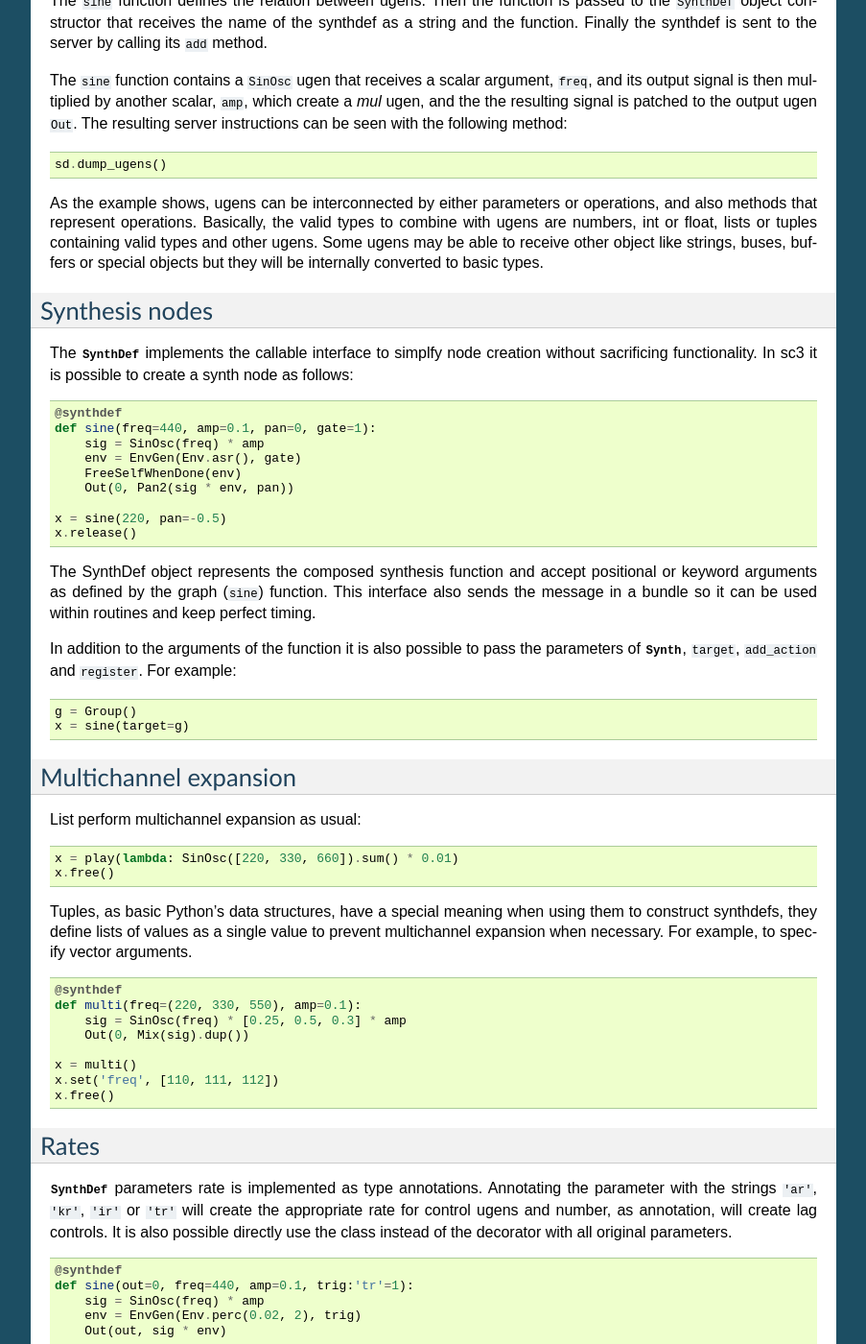
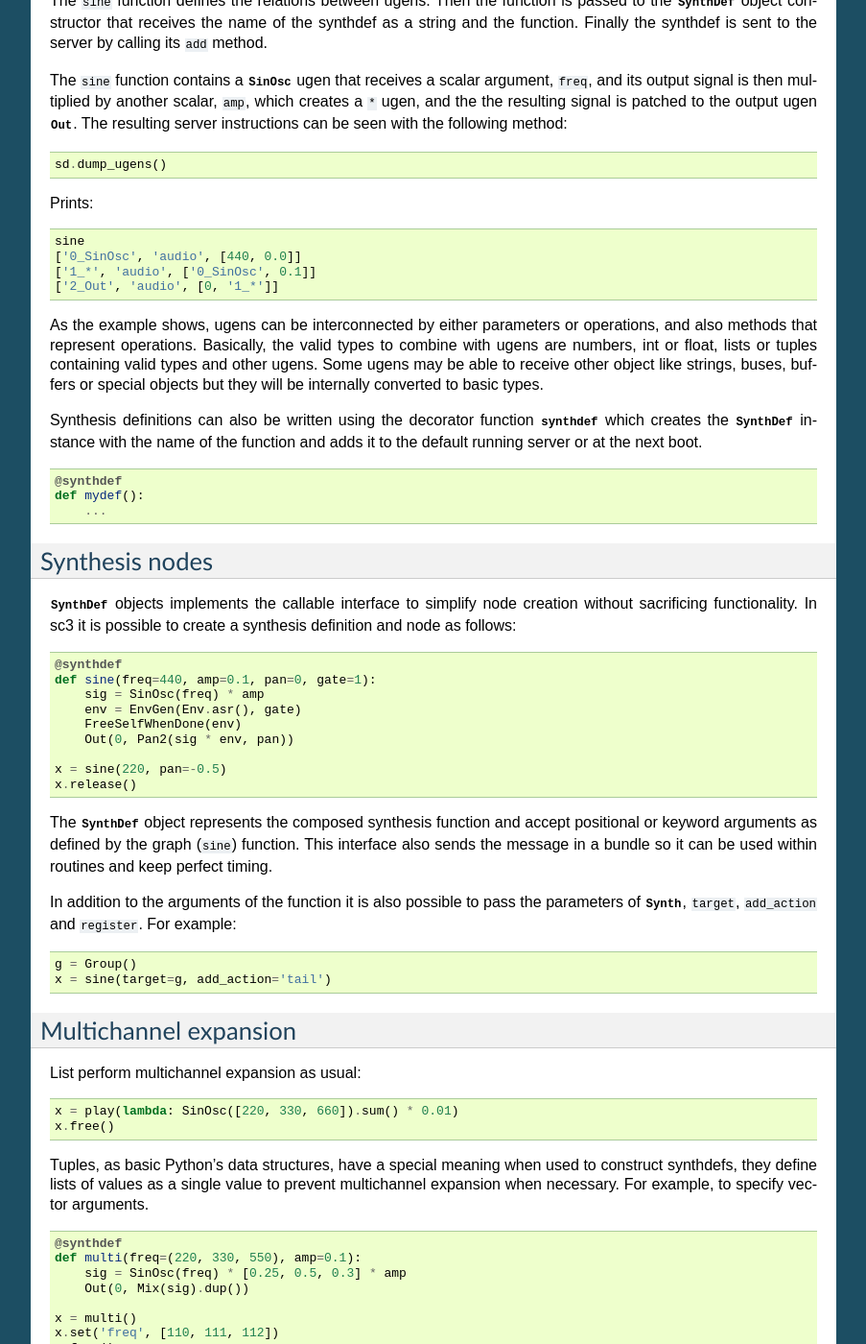
Before and after one commit to smrg-lm/sc3, a Sphinx documentation site: the page built from docs/source/intro/synthdef.rst, in a window 1280 px wide and 1400 px high, scrolled down 723 px. Shown: the whole window at 96% size, without its empty margins (198-1101 px from the left). Built offline with Sphinx 7.4.7, drawn with Linux system fonts in a browser that asks for light colours; some of the changed text lies outside the part shown.

Commit message:
Fixthedocs

```diff
--- a/docs/source/conf.py
+++ b/docs/source/conf.py
@@ -65,6 +65,7 @@ html_theme = 'default'
 html_static_path = ['_static']
 # html_theme = 'sphinx_rtd_theme'
 # html_logo = "images/picture.png"
+# html_theme_options = {}
 
 # -- Extensions configuration_ -----------------------------------------------
 
--- a/docs/source/intro/routine.rst
+++ b/docs/source/intro/routine.rst
@@ -14,7 +14,7 @@ Instances of routines are created as shown below, their only argument is a
 function or generator function (a function that define yield statements).
 When its generator iterator is exhausted routines raise a
 :class:`StopStream<sc3.base.stream.StopStream>` exception which is a subclass
-of ``StopIteration``.
+of `StopIteration`.
 
 ::
 
--- a/docs/source/intro/synthdef.rst
+++ b/docs/source/intro/synthdef.rst
@@ -13,10 +13,11 @@ pre-compiled as plugins (dynamic libraries) and can't be modified. However,
 they can be combined to create higher level signal processing algorithms that
 perform more complex tasks and this is done by creating synthdefs.
 
-When we define a synthdef using the language we are not creating an object in
-the server but a blueprint that will be sent to the server that in turn will
-use it to create synthesis nodes, which are some kind of higher level unit
-generators. Synthesis definitions are also non modifiable once the blueprint is
+When a synthdef is defined using the language no object is created in the
+server but a blueprint with the instructions to create that object that will be
+sent to the server which in turn will use it to create synthesis nodes.
+Synthesis nodes can be seen as some kind of higher level sound generators
+instances. Synthesis definitions are also non modifiable once the blueprint is
 in the server, although they can be overwritten.
 
 So far, ugens and synthdefs are static elements, in the sense that they can't
@@ -42,21 +43,30 @@ The following example show the process of creating and sending a synthdef.
   sd = SynthDef('sine', sine)
   sd.add()
 
-The ``sine`` function defines the relation between ugens. Then the function is
-passed to the ``SynthDef`` object constructor that receives the name of the
-synthdef as a string and the function. Finally the synthdef is sent to the
-server by calling its ``add`` method.
+The ``sine`` function defines the relations between ugens. Then the function is
+passed to the :class:`SynthDef<sc3.synth.synthdef.SynthDef>` object constructor
+that receives the name of the synthdef as a string and the function. Finally
+the synthdef is sent to the server by calling its ``add`` method.
 
-The ``sine`` function contains a ``SinOsc`` ugen that receives a scalar
+The ``sine`` function contains a
+:class:`SinOsc<sc3.synth.ugens.oscillators.SinOsc>` ugen that receives a scalar
 argument, ``freq``, and its output signal is then multiplied by another scalar,
-``amp``, which create a `mul` ugen, and the the resulting signal is patched to
-the output ugen ``Out``. The resulting server instructions can be seen with the
-following method:
+``amp``, which creates a ``*`` ugen, and the the resulting signal is patched to
+the output ugen :class:`Out<sc3.synth.ugens.inout.Out>`. The resulting server
+instructions can be seen with the following method:
 
 ::
 
   sd.dump_ugens()
 
+Prints:
+
+::
+
+  sine
+  ['0_SinOsc', 'audio', [440, 0.0]]
+  ['1_*', 'audio', ['0_SinOsc', 0.1]]
+  ['2_Out', 'audio', [0, '1_*']]
 
 As the example shows, ugens can be interconnected by either parameters or
 operations, and also methods that represent operations. Basically, the valid
@@ -65,13 +75,24 @@ containing valid types and other ugens. Some ugens may be able to receive other
 object like strings, buses, buffers or special objects but they will be
 internally converted to basic types.
 
+Synthesis definitions can also be written using the decorator function
+:meth:`synthdef<sc3.synth.synthdef.synthdef>` which creates the
+:class:`SynthDef<sc3.synth.synthdef.SynthDef>` instance with the name of the
+function and adds it to the default running server or at the next boot.
+
+::
+
+  @synthdef
+  def mydef():
+      ...
+
 
 Synthesis nodes
 ---------------
 
-The :class:`SynthDef<sc3.synth.synthdef.SynthDef>` implements the callable
-interface to simplfy node creation without sacrificing functionality. In
-sc3 it is possible to create a synth node as follows:
+:class:`SynthDef<sc3.synth.synthdef.SynthDef>` objects implements the callable
+interface to simplify node creation without sacrificing functionality. In
+sc3 it is possible to create a synthesis definition and node as follows:
 
 ::
 
@@ -85,19 +106,19 @@ sc3 it is possible to create a synth node as follows:
   x = sine(220, pan=-0.5)
   x.release()
 
-The SynthDef object represents the composed synthesis function and accept
-positional or keyword arguments as defined by the graph (``sine``) function.
-This interface also sends the message in a bundle so it can be used within
-routines and keep perfect timing.
+The :class:`SynthDef<sc3.synth.synthdef.SynthDef>` object represents the
+composed synthesis function and accept positional or keyword arguments as
+defined by the graph (``sine``) function. This interface also sends the message
+in a bundle so it can be used within routines and keep perfect timing.
 
 In addition to the arguments of the function it is also possible to pass the
-parameters of :class:`Synth<sc3.seq.node.Synth>`, ``target``, ``add_action``
+parameters of :class:`Synth<sc3.synth.node.Synth>`, ``target``, ``add_action``
 and ``register``. For example:
 
 ::
 
   g = Group()
-  x = sine(target=g)
+  x = sine(target=g, add_action='tail')
 
 
 Multichannel expansion
@@ -110,10 +131,10 @@ List perform multichannel expansion as usual:
   x = play(lambda: SinOsc([220, 330, 660]).sum() * 0.01)
   x.free()
 
-Tuples, as basic Python's data structures, have a special meaning when using
-them to construct synthdefs, they define lists of values as a single value
-to prevent multichannel expansion when necessary. For example, to specify
-vector arguments.
+Tuples, as basic Python's data structures, have a special meaning when used to
+construct synthdefs, they define lists of values as a single value to prevent
+multichannel expansion when necessary. For example, to specify vector
+arguments.
 
 ::
 
@@ -132,8 +153,8 @@ Rates
 
 :class:`SynthDef<sc3.synth.SynthDef>` parameters rate is implemented as type
 annotations. Annotating the parameter with the strings ``'ar'``, ``'kr'``,
-``'ir'`` or ``'tr'`` will create the appropriate rate for control ugens and
-number, as annotation, will create lag controls. It is also possible directly
+``'ir'`` or ``'tr'`` will create the appropriate rate for control ugens.
+Numbers, as annotation, will create lag controls. It is also possible directly
 use the class instead of the decorator with all original parameters.
 
 ::
```
Also changed, not shown: docs/source/intro/event.rst (+8 -7 lines), docs/source/intro/server.rst (+12 -12 lines).
